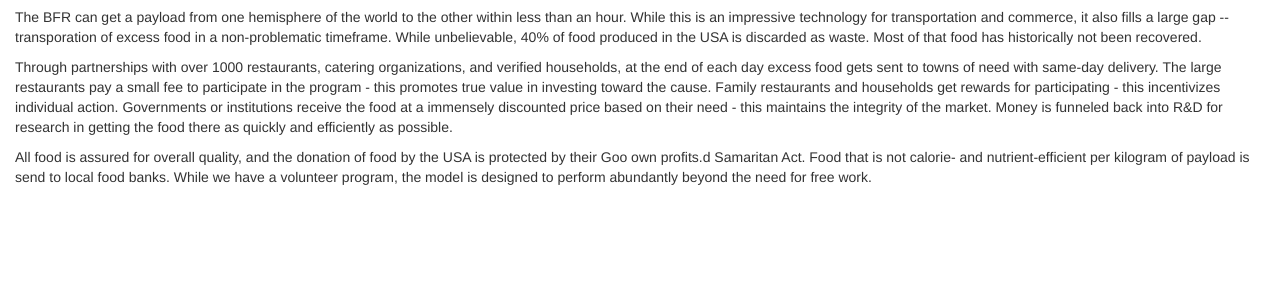
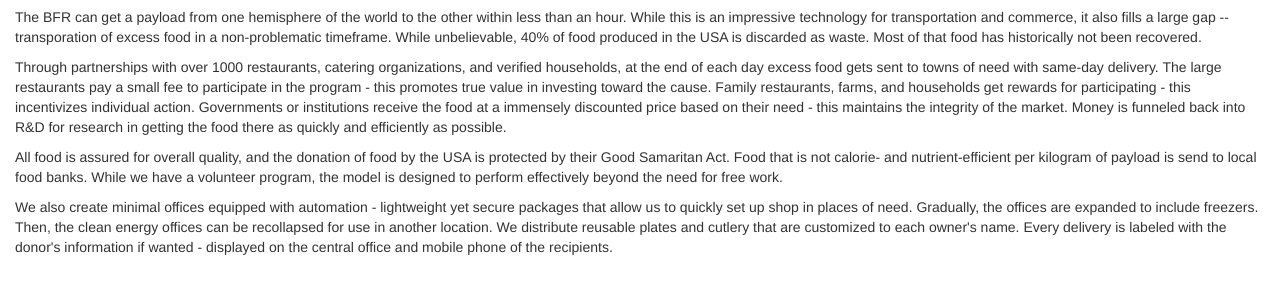
Before and after one commit to michael-luk-i-man/with-a-chance, a plain HTML site: page index.html in a window 1280 px wide. Shown: the part 93-386 px from the top of the page. Drawn offline with nearby package versions, Linux system fonts and the light colour scheme.

Commit message:
Reception.

```diff
--- a/index.html
+++ b/index.html
@@ -15,10 +15,12 @@
   <p>Using the BFR to get excess food where it's needed.</p>
   <p>The BFR can get a payload from one hemisphere of the world to the other within less than an hour. While this is an impressive technology for transportation and commerce, it also fills a large gap -- transporation of excess food in a non-problematic timeframe. While unbelievable, 40% of food produced in the USA is discarded as waste. Most of that food has historically not been recovered.</p>
 
-  <p>Through partnerships with over 1000 restaurants, catering organizations, and verified households, at the end of each day excess food gets sent to towns of need with same-day delivery. The large restaurants pay a small fee to participate in the program - this promotes true value in investing toward the cause. Family restaurants and households get rewards for participating - this incentivizes individual action. Governments or institutions receive the food at a immensely discounted price based on their need - this maintains the integrity of the market. Money is funneled back into R&D for research in getting the food there as quickly and efficiently as possible.</p>
+  <p>Through partnerships with over 1000 restaurants, catering organizations, and verified households, at the end of each day excess food gets sent to towns of need with same-day delivery. The large restaurants pay a small fee to participate in the program - this promotes true value in investing toward the cause. Family restaurants, farms, and households get rewards for participating - this incentivizes individual action. Governments or institutions receive the food at a immensely discounted price based on their need - this maintains the integrity of the market. Money is funneled back into R&D for research in getting the food there as quickly and efficiently as possible.</p>
 
 <p>
-  All food is assured for overall quality, and the donation of food by the USA is protected by their Goo own profits.d Samaritan Act. Food that is not calorie- and nutrient-efficient per kilogram of payload is send to local food banks. While we have a volunteer program, the model is designed to perform abundantly beyond the need for free work.</p>
+  All food is assured for overall quality, and the donation of food by the USA is protected by their Good Samaritan Act. Food that is not calorie- and nutrient-efficient per kilogram of payload is send to local food banks. While we have a volunteer program, the model is designed to perform effectively beyond the need for free work.</p>
+
+  <p>We also create minimal offices equipped with automation - lightweight yet secure packages that allow us to quickly set up shop in places of need. Gradually, the offices are expanded to include freezers. Then, the clean energy offices can be recollapsed for use in another location. We distribute reusable plates and cutlery that are customized to each owner's name. Every delivery is labeled with the donor's information if wanted - displayed on the central office and mobile phone of the recipients.</p>
 </div>
 
 </body>
```
